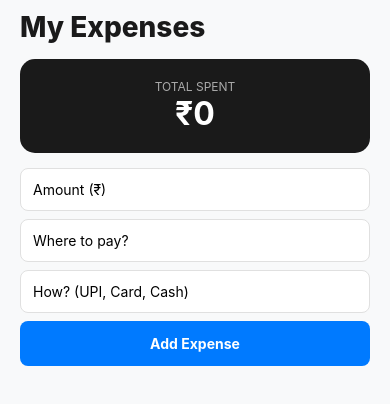
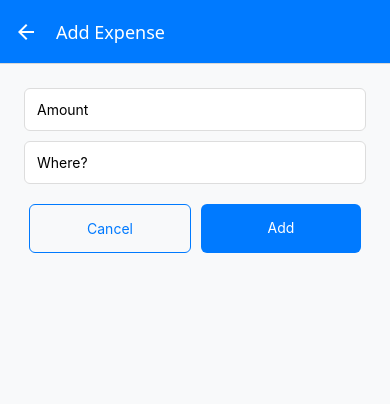
Before and after one commit to samarth-ambure/My-Expense-Tracker, a React Native app: screen /ManageExpense in a window 390 px wide. Shown: the top 404 px of the page. Built offline with nearby package versions, Linux system fonts and the light colour scheme.

Commit message:
implement update and edit functionality using navigation route params

```diff
--- a/App.js
+++ b/App.js
@@ -1,11 +1,77 @@
 import React from 'react';
+import { NavigationContainer } from '@react-navigation/native';
+import { createBottomTabNavigator } from '@react-navigation/bottom-tabs';
+import { createNativeStackNavigator } from '@react-navigation/native-stack';
 import { SafeAreaProvider } from 'react-native-safe-area-context';
-import HomeScreen from './screens/HomeScreen';
+import { Clock, List, Plus } from 'lucide-react-native';
+
+import RecentExpenses from './screens/RecentExpenses';
+import AllExpenses from './screens/AllExpenses';
+import ManageExpense from './screens/ManageExpense';
+
+const Tab = createBottomTabNavigator();
+const Stack = createNativeStackNavigator();
+
+function ExpensesOverview() {
+  return (
+    <Tab.Navigator
+      screenOptions={({ navigation }) => ({
+        headerStyle: { backgroundColor: '#007AFF' },
+        headerTintColor: 'white',
+        tabBarStyle: { backgroundColor: '#007AFF' },
+        tabBarActiveTintColor: '#FFD700', // Gold color for active tab
+        tabBarInactiveTintColor: 'white', // FIXED: Removed the #
+        headerRight: () => (
+          <Plus
+            color="white"
+            style={{ marginRight: 15 }}
+            onPress={() => navigation.navigate('ManageExpense')}
+          />
+        ),
+      })}
+    >
+      <Tab.Screen
+        name="RecentExpenses"
+        component={RecentExpenses}
+        options={{
+          title: 'Recent',
+          tabBarIcon: ({color}) => <Clock color={color} size={20}/>
+        }}
+      />
+      <Tab.Screen
+        name="AllExpenses"
+        component={AllExpenses}
+        options={{
+          title: 'All Expenses',
+          tabBarIcon: ({color}) => <List color={color} size={20}/>
+        }}
+      />
+    </Tab.Navigator>
+  );
+}
 
 export default function App() {
   return (
     <SafeAreaProvider>
-      <HomeScreen />
+      <NavigationContainer>
+        <Stack.Navigator>
+          <Stack.Screen
+            name="ExpensesOverview"
+            component={ExpensesOverview}
+            options={{ headerShown: false }}
+          />
+          <Stack.Screen
+            name="ManageExpense"
+            component={ManageExpense}
+            options={{
+              presentation: 'modal',
+              title: 'Add Expense',
+              headerStyle: { backgroundColor: '#007AFF' },
+              headerTintColor: 'white'
+            }}
+          />
+        </Stack.Navigator>
+      </NavigationContainer>
     </SafeAreaProvider>
   );
 }
--- a/components/ExpenseItem.js
+++ b/components/ExpenseItem.js
@@ -1,22 +1,37 @@
-import { View, Text, TouchableOpacity, StyleSheet } from 'react-native';
+import { View, Text, TouchableOpacity, StyleSheet, Pressable } from 'react-native';
 import { Trash2, MapPin, Wallet } from 'lucide-react-native';
+import { useNavigation } from '@react-navigation/native';
 
-export const ExpenseItem = ({ item, onDelete }) => (
+export const ExpenseItem = ({ item, onDelete }) => {
+  const navigation = useNavigation();
+
+  function expensePressHandler() {
+    navigation.navigate('ManageExpense', {
+      expenseId: item.id,
+      amount: item.amount,
+      payTo: item.payTo
+    });
+  }
+
+  return (
+    <Pressable onPress={expensePressHandler} style={({ pressed }) => pressed && styles.pressed}>
       <View style={styles.card}>
-    <View>
+        <View style={{ flex: 1 }}>
           <Text style={styles.cardAmount}>₹{parseFloat(item.amount).toLocaleString('en-IN')}</Text>
           <View style={styles.row}><MapPin size={14} color="#666" /><Text style={styles.cardDetail}> {item.payTo}</Text></View>
-      <View style={styles.row}><Wallet size={14} color="#666" /><Text style={styles.cardDetail}> Via: {item.payVia}</Text></View>
         </View>
         <TouchableOpacity onPress={() => onDelete(item.id)}>
           <Trash2 size={20} color="#FF3B30" />
         </TouchableOpacity>
       </View>
+    </Pressable>
   );
+};
 
 const styles = StyleSheet.create({
   card: { backgroundColor: '#fff', padding: 16, borderRadius: 12, marginBottom: 12, flexDirection: 'row', justifyContent: 'space-between', alignItems: 'center', borderLeftWidth: 5, borderLeftColor: '#34C759', elevation: 3 },
   cardAmount: { fontSize: 20, fontWeight: 'bold' },
   cardDetail: { color: '#666', fontSize: 14, marginLeft: 4 },
-  row: { flexDirection: 'row', alignItems: 'center', marginTop: 4 }
+  row: { flexDirection: 'row', alignItems: 'center', marginTop: 4 },
+  pressed: { opacity: 0.75 }
 });
--- a/package.json
+++ b/package.json
@@ -10,7 +10,9 @@
   },
   "dependencies": {
     "@react-native-async-storage/async-storage": "2.2.0",
+    "@react-navigation/bottom-tabs": "^7.9.1",
     "@react-navigation/native": "^7.1.27",
+    "@react-navigation/native-stack": "^7.9.1",
     "@react-navigation/stack": "^7.6.14",
     "expo": "~54.0.31",
     "expo-status-bar": "~3.0.9",
--- /dev/null
+++ b/screens/AllExpenses.js
@@ -0,0 +1,53 @@
+import React, { useEffect, useState } from 'react';
+import { View, FlatList, StyleSheet, Text } from 'react-native';
+import { useIsFocused } from '@react-navigation/native';
+import { getExpensesFromStorage, saveExpensesToStorage } from '../utils/storage';
+import { ExpenseItem } from '../components/ExpenseItem';
+
+export default function AllExpenses() {
+  const [expenses, setExpenses] = useState([]);
+  const isFocused = useIsFocused();
+
+  useEffect(() => {
+    if (isFocused) {
+      loadData();
+    }
+  }, [isFocused]);
+
+  async function loadData() {
+    const data = await getExpensesFromStorage();
+    setExpenses(data);
+  }
+
+  // FIXED: Added the delete logic here
+  async function deleteHandler(id) {
+    const updatedList = expenses.filter(item => item.id !== id);
+    setExpenses(updatedList);
+    await saveExpensesToStorage(updatedList);
+  }
+
+  const total = expenses.reduce((sum, item) => sum + parseFloat(item.amount || 0), 0);
+
+  return (
+    <View style={styles.container}>
+      <View style={styles.infoCard}>
+        <Text style={styles.text}>Total Historical Spending</Text>
+        <Text style={styles.total}>₹{total.toLocaleString('en-IN')}</Text>
+      </View>
+      <FlatList
+        data={expenses}
+        keyExtractor={(item) => item.id}
+        renderItem={({item}) => (
+          <ExpenseItem item={item} onDelete={deleteHandler} /> // FIXED: Passing onDelete
+        )}
+      />
+    </View>
+  );
+}
+
+const styles = StyleSheet.create({
+  container: { flex: 1, padding: 20, backgroundColor: '#F8F9FA' },
+  infoCard: { backgroundColor: '#007AFF', padding: 15, borderRadius: 10, marginBottom: 15 },
+  text: { color: 'white', opacity: 0.8 },
+  total: { color: 'white', fontSize: 24, fontWeight: 'bold' }
+});
--- a/screens/HomeScreen.js
+++ b/screens/HomeScreen.js
@@ -4,15 +4,17 @@ import { SafeAreaView } from 'react-native-safe-area-context';
 import { ExpenseItem } from '../components/ExpenseItem';
 import { getExpensesFromStorage, saveExpensesToStorage } from '../utils/storage';
 
+// Define your categories
+const CATEGORIES = ['Food', 'Transport', 'Shopping', 'Bills', 'Rent', 'Other'];
+
 export default function HomeScreen() {
   const [amount, setAmount] = useState('');
   const [payTo, setPayTo] = useState('');
   const [payVia, setPayVia] = useState('');
+  const [selectedCategory, setSelectedCategory] = useState('Food'); // New State
   const [expenses, setExpenses] = useState([]);
 
-  useEffect(() => {
-    loadInitialData();
-  }, []);
+  useEffect(() => { loadInitialData(); }, []);
 
   const loadInitialData = async () => {
     const data = await getExpensesFromStorage();
@@ -27,15 +29,15 @@ export default function HomeScreen() {
       amount,
       payTo,
       payVia: payVia || 'Cash',
+      category: selectedCategory, // Save the category
+      date: new Date().toLocaleDateString('en-IN')
     };
 
     const updatedList = [newExpense, ...expenses];
     setExpenses(updatedList);
     await saveExpensesToStorage(updatedList);
 
-    setAmount('');
-    setPayTo('');
-    setPayVia('');
+    setAmount(''); setPayTo(''); setPayVia('');
   };
 
   const handleDelete = async (id) => {
@@ -48,10 +50,7 @@ export default function HomeScreen() {
 
   return (
     <SafeAreaView style={styles.container}>
-      <KeyboardAvoidingView
-        behavior={Platform.OS === 'ios' ? 'padding' : 'height'}
-        style={{ flex: 1 }}
-      >
+      <KeyboardAvoidingView behavior={Platform.OS === 'ios' ? 'padding' : 'height'} style={{ flex: 1 }}>
         <Text style={styles.title}>My Expenses</Text>
 
         <View style={styles.summaryCard}>
@@ -60,25 +59,25 @@ export default function HomeScreen() {
         </View>
 
         <View style={styles.inputContainer}>
-          <TextInput
-            style={styles.input}
-            placeholder="Amount (₹)"
-            value={amount}
-            onChangeText={setAmount}
-            keyboardType="numeric"
-          />
-          <TextInput
-            style={styles.input}
-            placeholder="Where to pay?"
-            value={payTo}
-            onChangeText={setPayTo}
-          />
-          <TextInput
-            style={styles.input}
-            placeholder="How? (UPI, Card, Cash)"
-            value={payVia}
-            onChangeText={setPayVia}
-          />
+          <TextInput style={styles.input} placeholder="Amount (₹)" value={amount} onChangeText={setAmount} keyboardType="numeric" />
+          <TextInput style={styles.input} placeholder="Where to pay?" value={payTo} onChangeText={setPayTo} />
+
+          {/* Category Picklist */}
+          <Text style={styles.sectionLabel}>Select Category:</Text>
+          <ScrollView horizontal showsHorizontalScrollIndicator={false} style={styles.categoryList}>
+            {CATEGORIES.map((cat) => (
+              <TouchableOpacity
+                key={cat}
+                style={[styles.categoryChip, selectedCategory === cat && styles.selectedChip]}
+                onPress={() => setSelectedCategory(cat)}
+              >
+                <Text style={[styles.categoryText, selectedCategory === cat && styles.selectedCategoryText]}>{cat}</Text>
+              </TouchableOpacity>
+            ))}
+          </ScrollView>
+
+          <TextInput style={styles.input} placeholder="How? (UPI, Card, Cash)" value={payVia} onChangeText={setPayVia} />
+
           <TouchableOpacity style={styles.addButton} onPress={handleAddExpense}>
             <Text style={styles.buttonText}>Add Expense</Text>
           </TouchableOpacity>
@@ -87,11 +86,8 @@ export default function HomeScreen() {
         <FlatList
           data={expenses}
           keyExtractor={(item) => item.id}
-          renderItem={({ item }) => (
-            <ExpenseItem item={item} onDelete={handleDelete} />
-          )}
+          renderItem={({ item }) => <ExpenseItem item={item} onDelete={handleDelete} />}
           contentContainerStyle={{ paddingBottom: 20 }}
-          showsVerticalScrollIndicator={false}
         />
       </KeyboardAvoidingView>
     </SafeAreaView>
@@ -106,6 +102,12 @@ const styles = StyleSheet.create({
   summaryAmount: { color: '#FFF', fontSize: 32, fontWeight: 'bold' },
   inputContainer: { marginBottom: 20 },
   input: { backgroundColor: '#fff', padding: 12, borderRadius: 8, marginBottom: 8, borderWidth: 1, borderColor: '#E0E0E0' },
-  addButton: { backgroundColor: '#007AFF', padding: 14, borderRadius: 8, alignItems: 'center' },
+  sectionLabel: { fontSize: 14, fontWeight: '600', color: '#666', marginBottom: 8 },
+  categoryList: { marginBottom: 15 },
+  categoryChip: { paddingHorizontal: 16, paddingVertical: 8, borderRadius: 20, backgroundColor: '#E0E0E0', marginRight: 8, height: 35 },
+  selectedChip: { backgroundColor: '#007AFF' },
+  categoryText: { color: '#666', fontWeight: '600' },
+  selectedCategoryText: { color: '#FFF' },
+  addButton: { backgroundColor: '#007AFF', padding: 14, borderRadius: 8, alignItems: 'center', marginTop: 10 },
   buttonText: { color: '#fff', fontWeight: '700' },
 });
--- /dev/null
+++ b/screens/ManageExpense.js
@@ -0,0 +1,52 @@
+import React, { useState, useLayoutEffect } from 'react';
+import { View, TextInput, TouchableOpacity, Text, StyleSheet } from 'react-native';
+import { saveExpensesToStorage, getExpensesFromStorage, updateExpenseInStorage } from '../utils/storage';
+
+export default function ManageExpense({ route, navigation }) {
+  // Check if an expense ID was passed (Editing mode)
+  const editedExpenseId = route.params?.expenseId;
+  const isEditing = !!editedExpenseId;
+
+  const [amount, setAmount] = useState(route.params?.amount || '');
+  const [payTo, setPayTo] = useState(route.params?.payTo || '');
+
+  useLayoutEffect(() => {
+    navigation.setOptions({
+      title: isEditing ? 'Edit Expense' : 'Add Expense',
+    });
+  }, [navigation, isEditing]);
+
+  async function confirmHandler() {
+    if (isEditing) {
+      await updateExpenseInStorage(editedExpenseId, { amount, payTo });
+    } else {
+      const existing = await getExpensesFromStorage();
+      const newExpense = { id: Date.now().toString(), amount, payTo, date: new Date() };
+      await saveExpensesToStorage([newExpense, ...existing]);
+    }
+    navigation.goBack();
+  }
+
+  return (
+    <View style={styles.container}>
+      <TextInput style={styles.input} placeholder="Amount" value={amount} onChangeText={setAmount} keyboardType="numeric" />
+      <TextInput style={styles.input} placeholder="Where?" value={payTo} onChangeText={setPayTo} />
+      <View style={styles.buttons}>
+        <TouchableOpacity style={[styles.btn, styles.cancel]} onPress={() => navigation.goBack()}>
+          <Text style={{color: '#007AFF'}}>Cancel</Text>
+        </TouchableOpacity>
+        <TouchableOpacity style={styles.btn} onPress={confirmHandler}>
+          <Text style={{color: 'white'}}>{isEditing ? 'Update' : 'Add'}</Text>
+        </TouchableOpacity>
+      </View>
+    </View>
+  );
+}
+
+const styles = StyleSheet.create({
+    container: { flex: 1, padding: 24, backgroundColor: '#F8F9FA' },
+    input: { backgroundColor: 'white', padding: 12, borderRadius: 6, marginBottom: 10, borderWidth: 1, borderColor: '#DDD' },
+    buttons: { flexDirection: 'row', justifyContent: 'space-between', marginTop: 10 },
+    btn: { backgroundColor: '#007AFF', padding: 15, alignItems: 'center', borderRadius: 6, flex: 1, marginHorizontal: 5 },
+    cancel: { backgroundColor: 'transparent', borderWidth: 1, borderColor: '#007AFF' }
+});
--- /dev/null
+++ b/screens/RecentExpenses.js
@@ -0,0 +1,51 @@
+import React, { useEffect, useState } from 'react';
+import { View, FlatList, StyleSheet } from 'react-native';
+import { useIsFocused } from '@react-navigation/native';
+import { getExpensesFromStorage, saveExpensesToStorage } from '../utils/storage';
+import { ExpenseItem } from '../components/ExpenseItem';
+
+export default function RecentExpenses() {
+  const [expenses, setExpenses] = useState([]);
+  const isFocused = useIsFocused();
+
+  useEffect(() => {
+    if (isFocused) {
+      loadData();
+    }
+  }, [isFocused]);
+
+  async function loadData() {
+    const data = await getExpensesFromStorage();
+    setExpenses(data);
+  }
+
+  // FIXED: Added the delete logic here
+  async function deleteHandler(id) {
+    const updatedList = expenses.filter(item => item.id !== id);
+    setExpenses(updatedList);
+    await saveExpensesToStorage(updatedList);
+  }
+
+  const recent = expenses.filter(exp => {
+    const today = new Date();
+    const expDate = new Date(parseInt(exp.id));
+    const diff = (today - expDate) / (1000 * 60 * 60 * 24);
+    return diff <= 7;
+  });
+
+  return (
+    <View style={styles.container}>
+      <FlatList
+        data={recent}
+        keyExtractor={(item) => item.id}
+        renderItem={({item}) => (
+          <ExpenseItem item={item} onDelete={deleteHandler} /> // FIXED: Passing onDelete
+        )}
+      />
+    </View>
+  );
+}
+
+const styles = StyleSheet.create({
+  container: { flex: 1, padding: 20, backgroundColor: '#F8F9FA' }
+});
```
Also changed, not shown: utils/storage.js (+9 -0 lines), 1 other file (tests, documents, lock files or other folders). Lines whose indentation alone changed are shown as unchanged.
